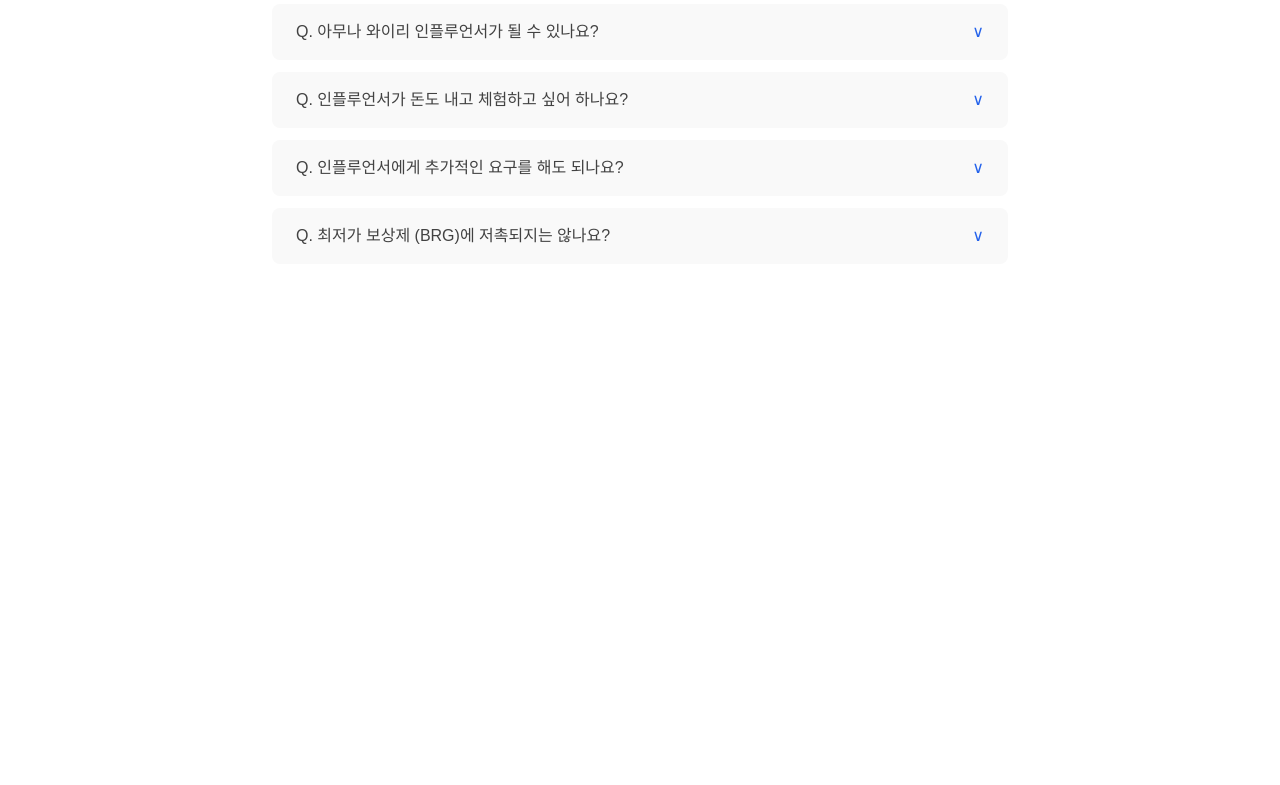
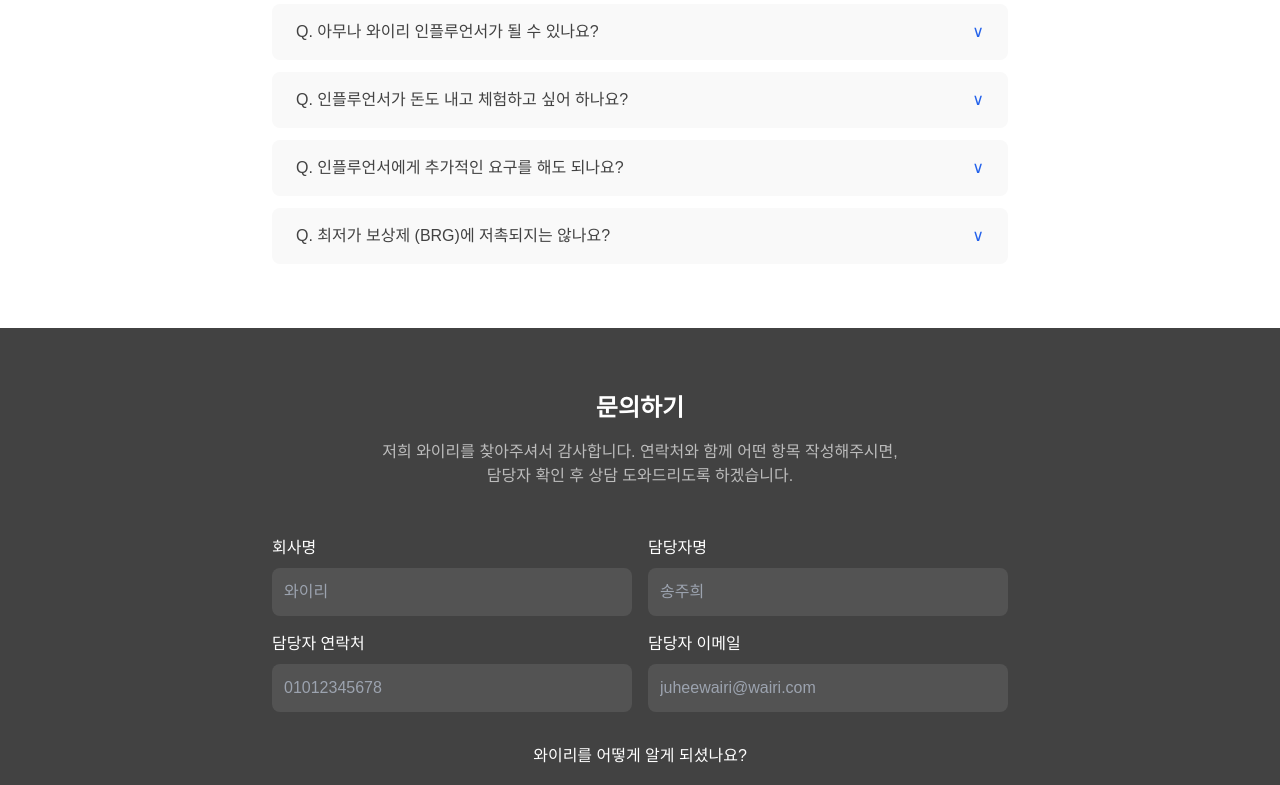
Before and after one commit to iri-wa-7team/iri-wa, a Next.js app: page /advertiser in a window 1280 px wide. Shown: the part 4753-5538 px from the top of the page. Before the commit the page ends 5017 px from the top, so only its background shows below. Built offline with nearby package versions, Linux system fonts and the light colour scheme.

Commit message:
inquire clear

```diff
--- /dev/null
+++ b/src/app/advertiser/components/inquiry/Inquiry.tsx
@@ -0,0 +1,210 @@
+// src/app/advertiser/components/inquiry/Inquiry.tsx
+'use client';
+
+import { useState } from 'react';
+
+interface InquiryData {
+  company: string;
+  name: string;
+  phone: string;
+  email: string;
+  inquiryType: string[];
+  agreeToTerms: boolean;
+}
+
+export default function Inquiry() {
+  const [formData, setFormData] = useState<InquiryData>({
+    company: '',
+    name: '',
+    phone: '',
+    email: '',
+    inquiryType: [],
+    agreeToTerms: false,
+  });
+
+  const inquiryTypes = [
+    '네이버 검색',
+    '인스타그램 광고',
+    '후기',
+    '지인 추천',
+    '와이리 직원의 소개',
+    '기타',
+  ];
+
+  const handleCheckboxChange = (value: string) => {
+    setFormData((prev) => ({
+      ...prev,
+      inquiryType: prev.inquiryType.includes(value)
+        ? prev.inquiryType.filter((type) => type !== value)
+        : [...prev.inquiryType, value],
+    }));
+  };
+
+  const handleSubmit = (e: React.FormEvent) => {
+    e.preventDefault();
+    // 여기에 폼 제출 로직 추가
+    console.log(formData);
+  };
+
+  return (
+    <section className='mt-16 w-full bg-[#424242] py-16'>
+      <div className='mx-auto w-full px-4 xs:w-[768px]'>
+        <form onSubmit={handleSubmit}>
+          {/* 제목 */}
+          <h2 className='mb-4 text-center text-2xl font-bold text-white'>
+            문의하기
+          </h2>
+          <p className='mb-12 text-center text-[#bcbcbc]'>
+            저희 와이리를 찾아주셔서 감사합니다. 연락처와 함께 어떤 항목
+            작성해주시면,
+            <br />
+            담당자 확인 후 상담 도와드리도록 하겠습니다.
+          </p>
+
+          {/* 입력 필드 */}
+          <div className='mb-8 grid grid-cols-1 gap-4 md:grid-cols-2'>
+            <div>
+              <label className='mb-2 block text-white'>회사명</label>
+              <input
+                type='text'
+                value={formData.company}
+                onChange={(e) =>
+                  setFormData((prev) => ({ ...prev, company: e.target.value }))
+                }
+                className='w-full rounded-lg bg-[#535353] p-3 text-white'
+                placeholder='와이리'
+              />
+            </div>
+            <div>
+              <label className='mb-2 block text-white'>담당자명</label>
+              <input
+                type='text'
+                value={formData.name}
+                onChange={(e) =>
+                  setFormData((prev) => ({ ...prev, name: e.target.value }))
+                }
+                className='w-full rounded-lg bg-[#535353] p-3 text-white'
+                placeholder='송주희'
+              />
+            </div>
+            <div>
+              <label className='mb-2 block text-white'>담당자 연락처</label>
+              <input
+                type='tel'
+                value={formData.phone}
+                onChange={(e) =>
+                  setFormData((prev) => ({ ...prev, phone: e.target.value }))
+                }
+                className='w-full rounded-lg bg-[#535353] p-3 text-white'
+                placeholder='01012345678'
+              />
+            </div>
+            <div>
+              <label className='mb-2 block text-white'>담당자 이메일</label>
+              <input
+                type='email'
+                value={formData.email}
+                onChange={(e) =>
+                  setFormData((prev) => ({ ...prev, email: e.target.value }))
+                }
+                className='w-full rounded-lg bg-[#535353] p-3 text-white'
+                placeholder='juheewairi@wairi.com'
+              />
+            </div>
+          </div>
+
+          {/* 체크박스 그룹 */}
+          <div className='mb-8'>
+            <p className='mb-4 text-center text-white'>
+              와이리를 어떻게 알게 되셨나요?
+            </p>
+            <div className='flex flex-nowrap items-center space-x-6'>
+              {inquiryTypes.map((type) => (
+                <label
+                  key={type}
+                  className='flex items-center space-x-2 whitespace-nowrap'
+                >
+                  <div className='relative h-5 w-5'>
+                    <input
+                      type='checkbox'
+                      checked={formData.inquiryType.includes(type)}
+                      onChange={() => handleCheckboxChange(type)}
+                      className='peer h-5 w-5 appearance-none rounded border-none bg-[#535353] checked:bg-white'
+                    />
+                    {formData.inquiryType.includes(type) && (
+                      <>
+                        <span className='absolute inset-0 flex items-center justify-center text-black'>
+                          ✓
+                        </span>
+                      </>
+                    )}
+                  </div>
+                  <span className='text-white'>{type}</span>
+                </label>
+              ))}
+            </div>
+          </div>
+
+          {/* 약관 동의 */}
+          <div className='mb-8 flex items-center justify-center'>
+            <label className='flex cursor-pointer items-center space-x-2'>
+              <div className='relative h-5 w-5'>
+                <input
+                  type='checkbox'
+                  checked={formData.agreeToTerms}
+                  onChange={(e) =>
+                    setFormData((prev) => ({
+                      ...prev,
+                      agreeToTerms: e.target.checked,
+                    }))
+                  }
+                  className='peer h-5 w-5 appearance-none rounded-full border-none bg-[#535353] transition-colors duration-200'
+                />
+                {formData.agreeToTerms && (
+                  <>
+                    <div className='absolute inset-0 rounded-full bg-[#2EC8C8]' />
+                    <div className='absolute inset-0 flex items-center justify-center text-sm text-white'>
+                      ✓
+                    </div>
+                  </>
+                )}
+              </div>
+              <span
+                className={`text-sm ${
+                  formData.agreeToTerms ? 'text-white' : 'text-[#9E9E9E]'
+                }`}
+              >
+                개인 정보 수집 및 이용에 동의합니다.
+              </span>
+            </label>
+          </div>
+
+          {/* 제출 버튼 */}
+          <button
+            type='submit'
+            disabled={
+              !formData.company ||
+              !formData.name ||
+              !formData.phone ||
+              !formData.email ||
+              !formData.inquiryType ||
+              !formData.agreeToTerms
+            }
+            className={`w-full rounded-full py-4 text-white transition-colors duration-200 ${
+              !formData.company ||
+              !formData.name ||
+              !formData.phone ||
+              !formData.email ||
+              !formData.inquiryType ||
+              !formData.agreeToTerms
+                ? 'cursor-not-allowed bg-[#535353]'
+                : 'cursor-pointer bg-black'
+            }`}
+          >
+            문의하기
+          </button>
+        </form>
+      </div>
+    </section>
+  );
+}
--- a/src/app/advertiser/page.tsx
+++ b/src/app/advertiser/page.tsx
@@ -8,6 +8,7 @@ import LogoLine from './components/logoline/LogoLine';
 import Cert from './components/cert/Cert';
 import Services from './components/services/Services';
 import Question from './components/question/Question';
+import Inquiry from './components/inquiry/Inquiry';
 
 export default function AdvertiserPage() {
   return (
@@ -22,6 +23,7 @@ export default function AdvertiserPage() {
         <Cert />
         <Services />
         <Question />
+        <Inquiry />
       </ScrollProvider>
     </div>
   );
```
